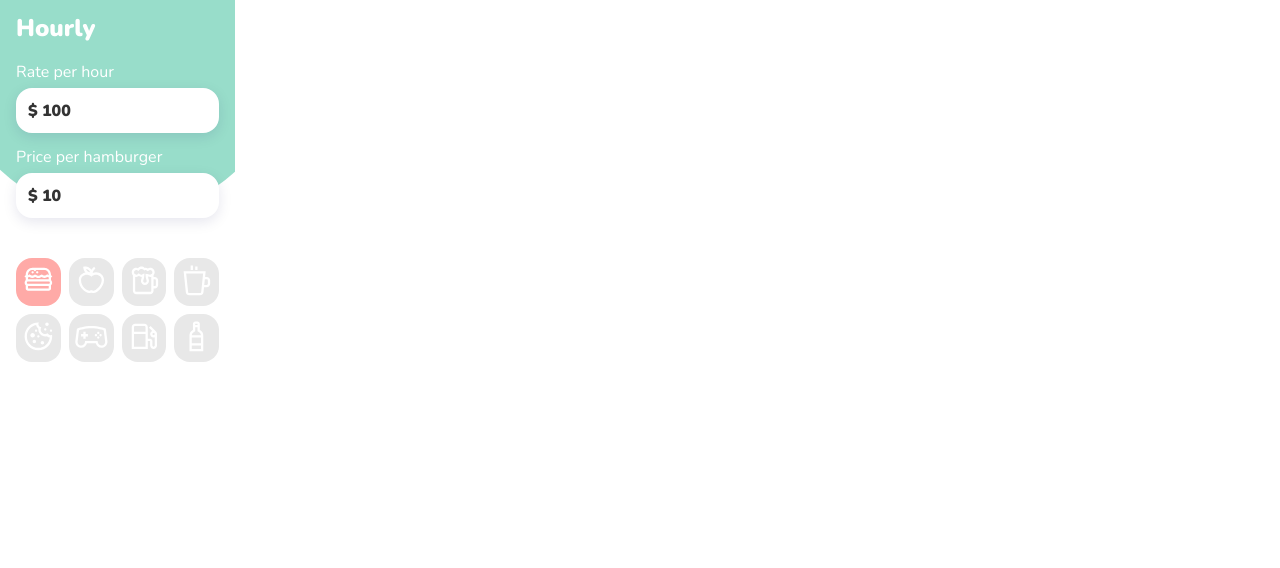
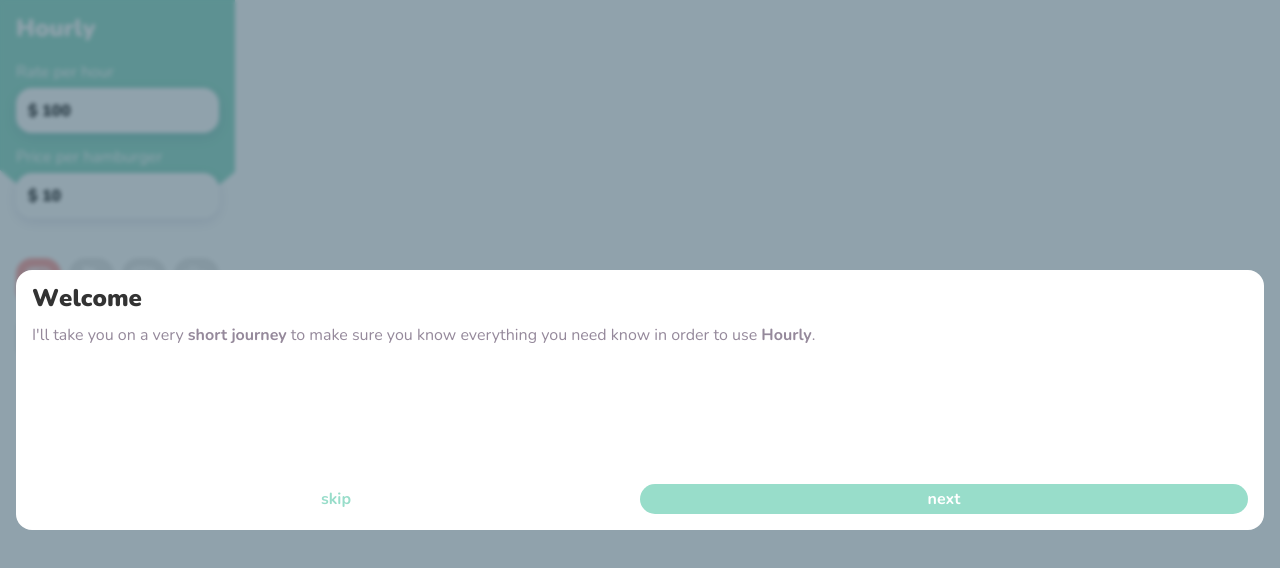
Before and after one commit to ntwigs/hourly, a React (Create React App) app: page / in a window 1280 px wide. Shown: the top 568 px of the page. Built offline with nearby package versions, Linux system fonts and the light colour scheme; no server answers.

Commit message:
feat: use onboarding above start

```diff
--- a/src/index.tsx
+++ b/src/index.tsx
@@ -1,15 +1,17 @@
 import React from 'react'
 import ReactDOM from 'react-dom'
-import { Start } from '@pages/start'
 import { ThemeProvider } from 'styled-components'
 import { theme } from '@theme'
 import { GlobalStyle } from '@theme/global-style'
+import { Onboarding } from '@pages/onboarding'
+import { Start } from '@pages/start'
 
 ReactDOM.render(
   <React.StrictMode>
     <ThemeProvider theme={theme}>
       <GlobalStyle />
       <Start />
+      <Onboarding />
     </ThemeProvider>
   </React.StrictMode>,
   document.getElementById('root')
```
